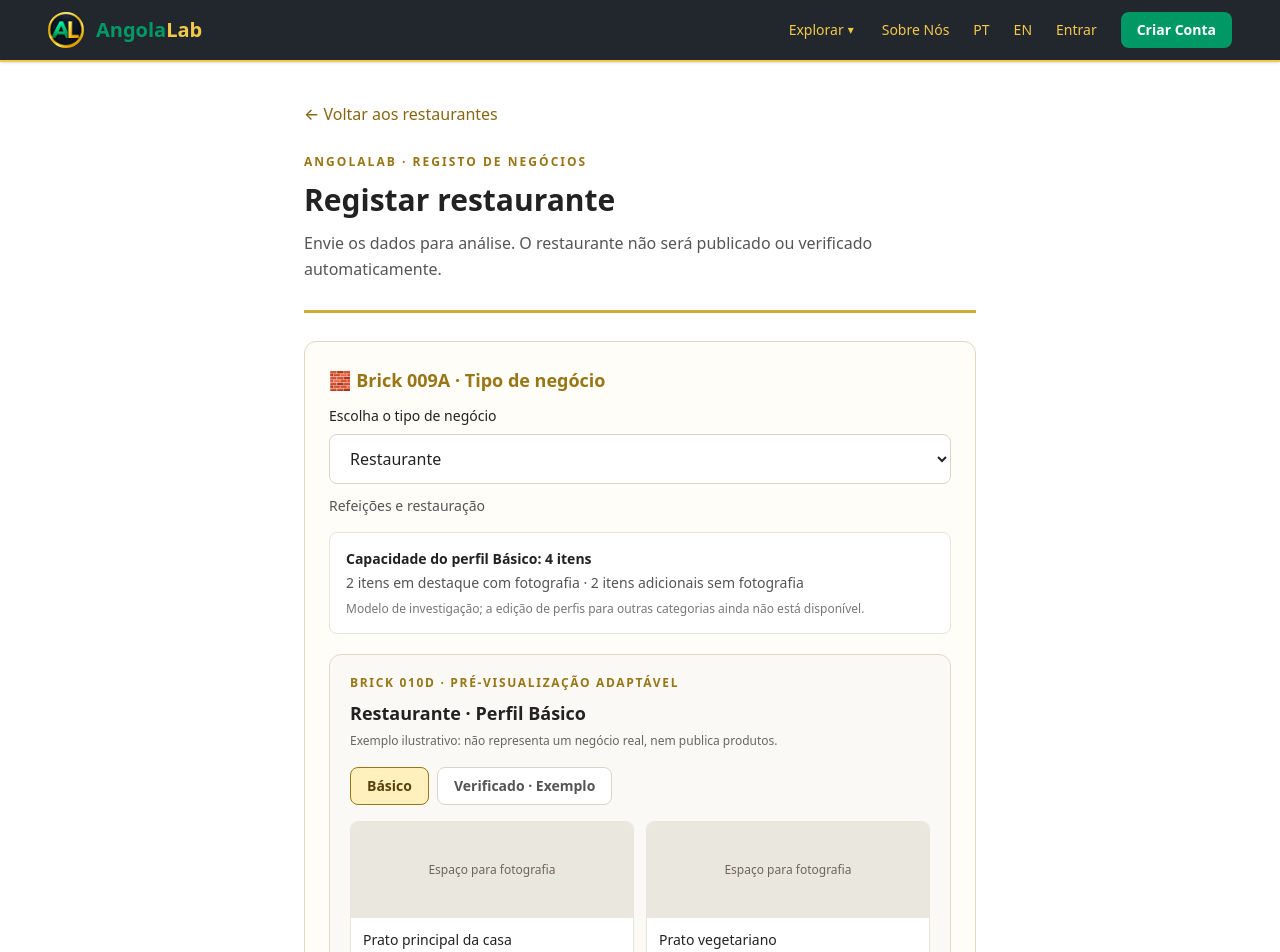
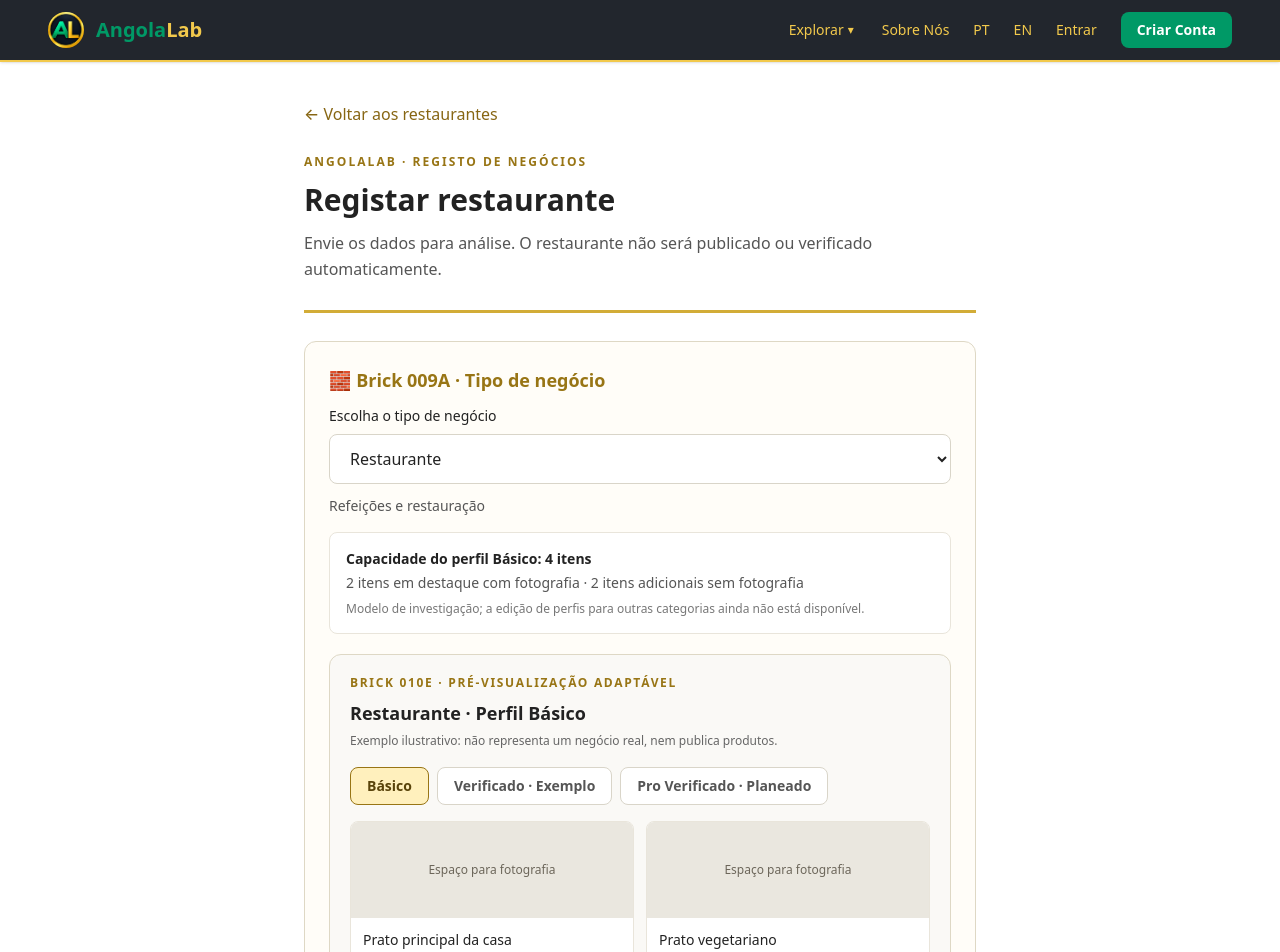
Before and after one commit to oswaldodeal/angolalab-restaurants, a Next.js app: page /pt/restaurantes/registar in a window 1280 px wide. Shown: the top 952 px of the page. Built offline with nearby package versions, Linux system fonts and the light colour scheme.

Commit message:
feat(brick-010E): show planned Pro Verified tier in adaptive preview

```diff
--- a/components/RestaurantRegistration.tsx
+++ b/components/RestaurantRegistration.tsx
@@ -27,7 +27,7 @@ export default function RestaurantRegistration({ language }: { language: Languag
   const pt = language === 'pt';
   const [form, setForm] = useState<Fields>(empty);
   const [businessType, setBusinessType] = useState<BusinessType>('restaurant');
-  const [previewTier, setPreviewTier] = useState<'basic' | 'verified'>('basic');
+  const [previewTier, setPreviewTier] = useState<'basic' | 'verified' | 'pro'>('basic');
   const [saving, setSaving] = useState(false);
   const [submitted, setSubmitted] = useState(false);
   const [error, setError] = useState('');
@@ -105,16 +105,16 @@ export default function RestaurantRegistration({ language }: { language: Languag
             {/* Brick 010: visual-only adaptive profile research, no submissions or uploads. */}
             <div className="mt-5 rounded-xl border border-[#ded8c5] bg-[#faf9f6] p-4 sm:p-5">
               <p className="text-xs font-bold uppercase tracking-[0.14em] text-[#987515]">
-                {pt ? 'Brick 010D · Pré-visualização adaptável' : 'Brick 010D · Adaptive profile preview'}
+                {pt ? 'Brick 010E · Pré-visualização adaptável' : 'Brick 010E · Adaptive profile preview'}
               </p>
               <h3 className="mt-2 text-lg font-semibold">
-                {BUSINESS_TYPES.find((type) => type.id === businessType)?.[language]} · {previewTier === 'basic' ? (pt ? 'Perfil Básico' : 'Basic Profile') : (pt ? 'Perfil Verificado (exemplo)' : 'Verified Profile (example)')}
+                {BUSINESS_TYPES.find((type) => type.id === businessType)?.[language]} · {previewTier === 'basic' ? (pt ? 'Perfil Básico' : 'Basic Profile') : previewTier === 'verified' ? (pt ? 'Perfil Verificado (exemplo)' : 'Verified Profile (example)') : (pt ? 'Pro Verificado (planeado)' : 'Pro Verified (planned)')}
               </h3>
               <p className="mt-1 text-xs leading-relaxed text-[#666]">
                 {pt ? 'Exemplo ilustrativo: não representa um negócio real, nem publica produtos.' : 'Illustrative example: not a real business and no products are published.'}
               </p>
               <div className="mt-4 flex flex-wrap gap-2" role="group" aria-label={pt ? 'Escolher demonstração de perfil' : 'Choose profile demonstration'}>
-                {(['basic', 'verified'] as const).map((tier) => (
+                {(['basic', 'verified', 'pro'] as const).map((tier) => (
                   <button
                     key={tier}
                     type="button"
@@ -122,11 +122,11 @@ export default function RestaurantRegistration({ language }: { language: Languag
                     onClick={() => setPreviewTier(tier)}
                     className={`rounded-lg border px-4 py-2 text-sm font-semibold focus-visible:outline-2 focus-visible:outline-offset-2 focus-visible:outline-[#b18a23] ${previewTier === tier ? 'border-[#987515] bg-[#fff0bd] text-[#59430a]' : 'border-[#d9d5c9] bg-white text-[#555] hover:bg-[#fffaf0]'}`}
                   >
-                    {tier === 'basic' ? (pt ? 'Básico' : 'Basic') : (pt ? 'Verificado · Exemplo' : 'Verified · Example')}
+                    {tier === 'basic' ? (pt ? 'Básico' : 'Basic') : tier === 'verified' ? (pt ? 'Verificado · Exemplo' : 'Verified · Example') : (pt ? 'Pro Verificado · Planeado' : 'Pro Verified · Planned')}
                   </button>
                 ))}
               </div>
-              {previewTier === 'verified' && (
+              {previewTier !== 'basic' && (
                 <div className="mt-4 rounded-lg border border-[#ded8c5] bg-white p-4 text-sm" role="status">
                   <p className="font-semibold text-[#76570f]">{pt ? 'Exemplo de funcionalidades após verificação' : 'Example features after verification'}</p>
                   <div className="mt-3 grid gap-2 sm:grid-cols-2">
@@ -137,6 +137,17 @@ export default function RestaurantRegistration({ language }: { language: Languag
                       <div key={feature} className="rounded-md border border-[#ece8dc] bg-[#faf9f6] p-3">{feature}</div>
                     ))}
                   </div>
+                  {previewTier === 'pro' && (
+                    <div className="mt-4 rounded-lg border border-dashed border-[#c8b98b] bg-[#fffaf0] p-4">
+                      <p className="text-sm font-semibold text-[#76570f]">{pt ? 'Funcionalidades futuras · Ainda não disponíveis' : 'Future features · Not available yet'}</p>
+                      <div className="mt-3 grid gap-2 sm:grid-cols-2">
+                        {(pt ? ['Domínio próprio do negócio (planeado)', 'Cartão de visita digital (planeado)'] : ['Business-owned domain (planned)', 'Digital business card (planned)']).map((item) => (
+                          <div key={item} className="rounded-md border border-[#ece8dc] bg-white p-3">{item}</div>
+                        ))}
+                      </div>
+                      <p className="mt-3 text-xs text-[#666]">{pt ? 'Sem ativação, pagamento, reserva de domínio ou emissão de cartão nesta demonstração.' : 'No activation, payment, domain registration or business-card issuance in this demonstration.'}</p>
+                    </div>
+                  )}
                   <p className="mt-3 text-xs leading-relaxed text-[#666]">
                     {pt ? 'Apenas uma demonstração visual. Não foi verificada nenhuma empresa; não são apresentados dados reais, mapas ativos ou serviços pagos.' : 'Visual demonstration only. No business has been verified; no real business data, active maps or paid services are shown.'}
                   </p>
```
